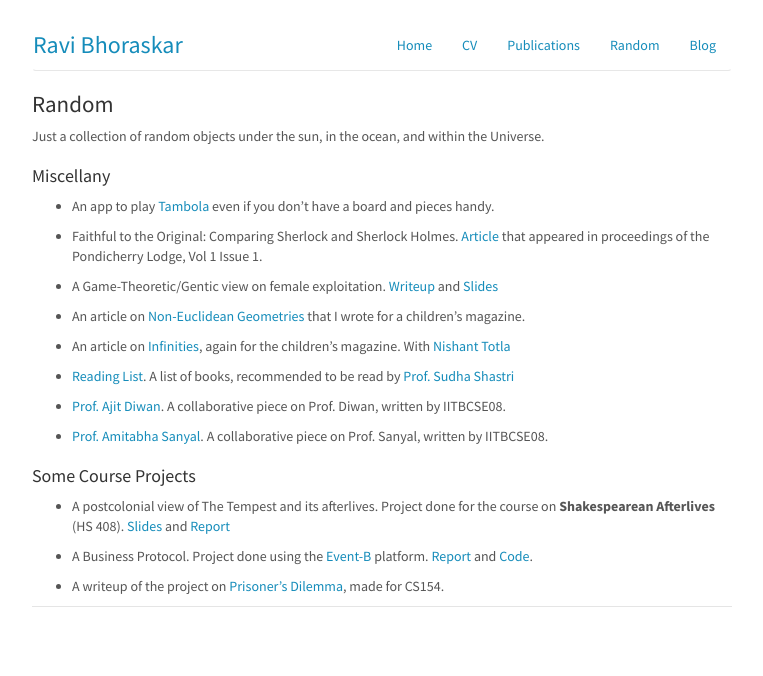
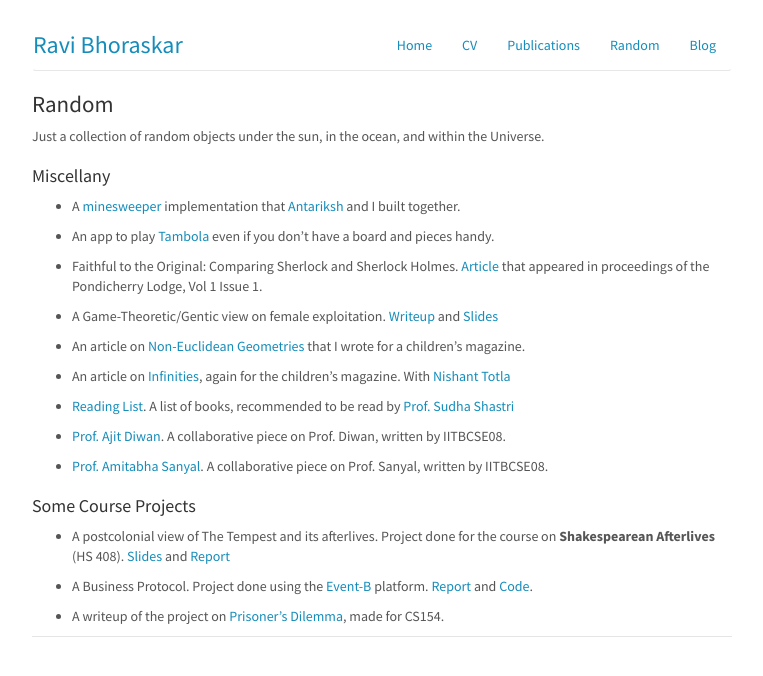
Before and after one commit to ravibhoraskar/ravibhoraskar.github.io, a Jekyll site: the page built from random/index.md, in a window 1280 px wide. Shown: the top 676 px of the page, without its empty margins (258-1021 px from the left). Built offline with Jekyll 4.4.1, drawn with Linux system fonts in a browser that asks for light colours.

Commit message:
Add minesweeper link

```diff
--- a/random/index.md
+++ b/random/index.md
@@ -6,6 +6,8 @@ title: Random
 Just a collection of random objects under the sun, in the ocean, and within the Universe.
 
 ### Miscellany
+
+- A [minesweeper](/Minesweeper) implementation that [Antariksh](http://www.antarikshbothale.com/) and I built together.
 
 - An app to play [Tambola](/Tambola) even if you don't have a board and pieces handy.
 
```
